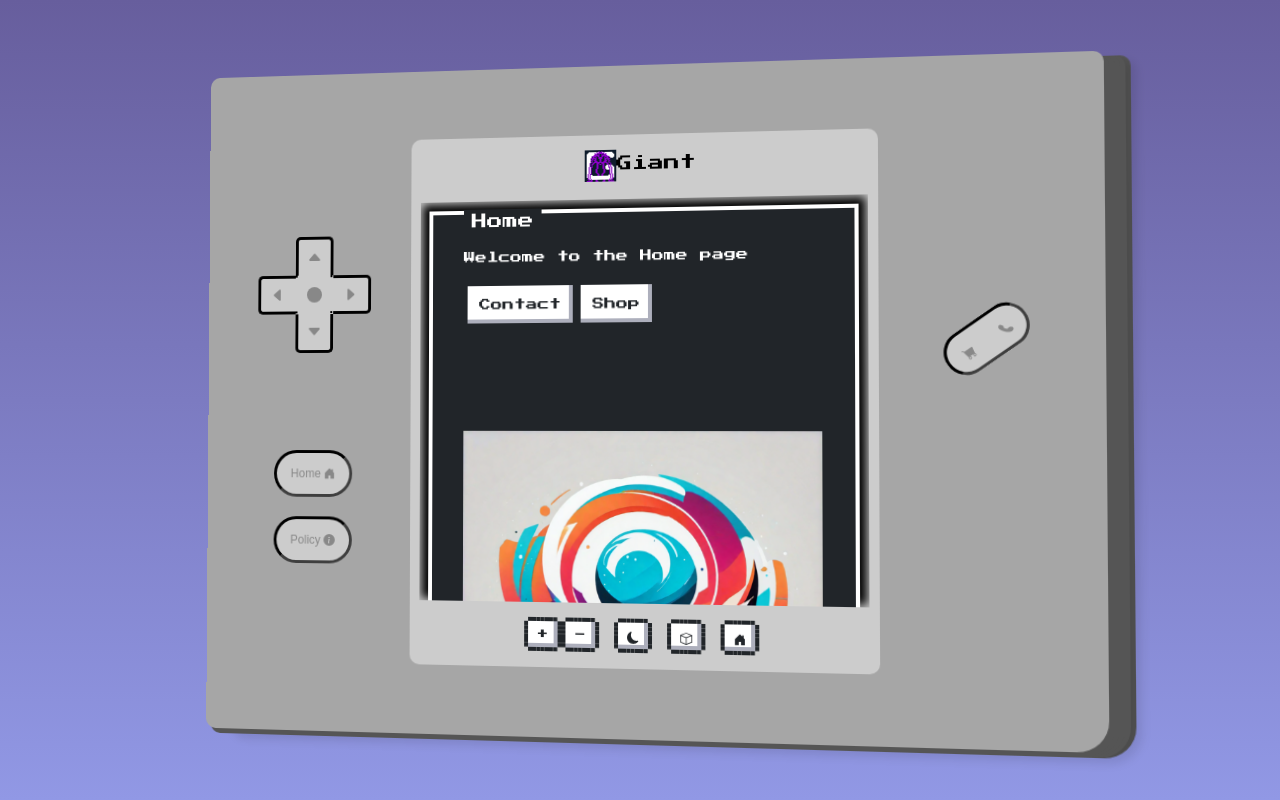
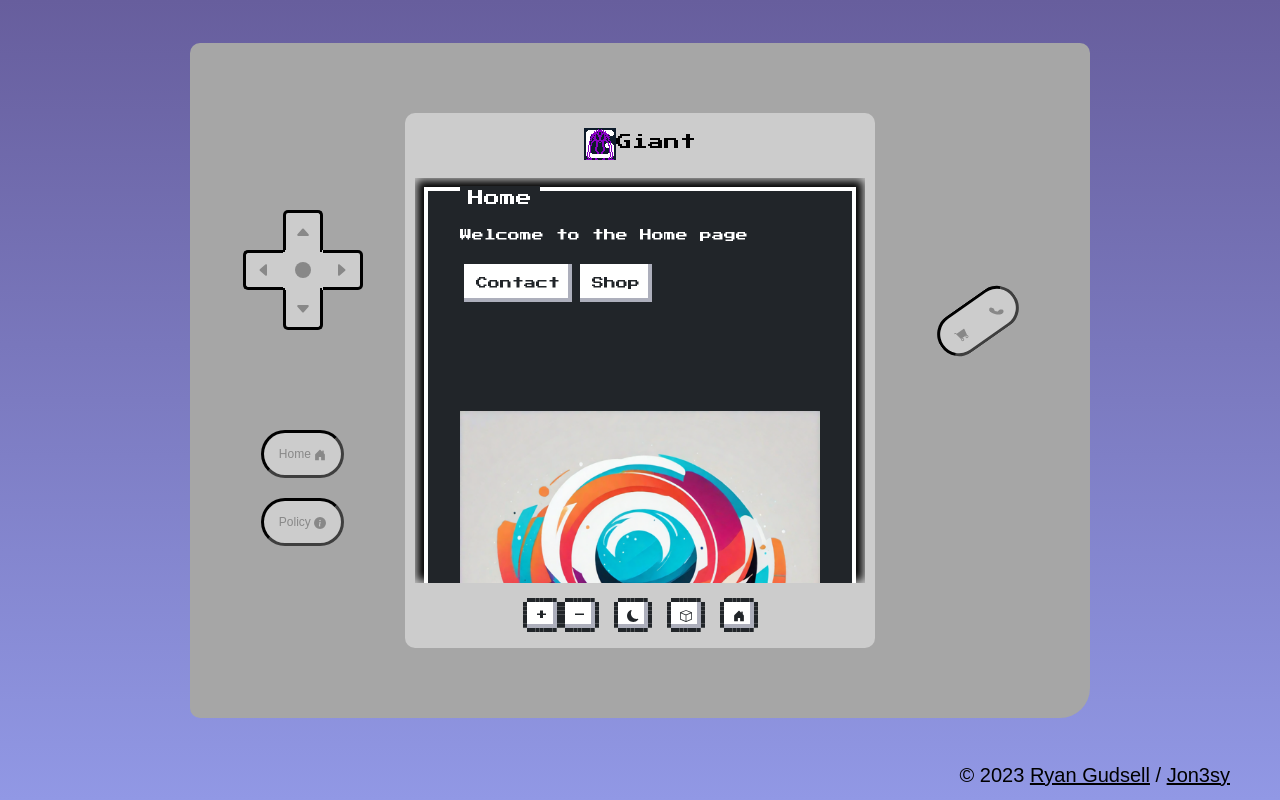
Before and after one commit to ryangudsell/NCNES-Giant, a React (Vite) app: page / in a window 1280 px wide. Built offline with nearby package versions, Linux system fonts and the light colour scheme.

Commit message:
Added Copyright to the creators

```diff
--- a/index.html
+++ b/index.html
@@ -9,6 +9,7 @@
   </head>
   <body>
     <div id="root"></div>
+    <div id="copyright"><p>&copy; 2023 <a href="https://github.com/ryangudsell" target="_blank">Ryan Gudsell</a> / <a href="https://github.com/Jon3sy" target="_blank">Jon3sy</a></p></div>
     <script type="module" src="/src/main.jsx"></script>
   </body>
 </html>
--- a/src/Gameboy.jsx
+++ b/src/Gameboy.jsx
@@ -72,7 +72,7 @@ const Gameboy = () => {
 
   return (
     <>
-      <main id='gameboy' className='gameboy-corner three-d'>
+      <main id='gameboy' className='gameboy-corner'>
       <section id='screen-container' className='gameboy-corner mobile'>
         <article id='settings-container'>
           <ul>
--- a/src/css/App.css
+++ b/src/css/App.css
@@ -32,8 +32,21 @@ a.big-text {
   border-radius: 10px 10px 30px 10px;
 }
 
+#copyright {
+  height: 40px;
+  padding: 0 50px;
+  text-align: right;
+  font-family: Arial, Helvetica, sans-serif;
+}
+#copyright p, #copyright a {
+  color: black;
+  font-size: 20px !important;
+}
+#copyright a {
+  text-decoration: underline;
+}
+
 #root, body {
-  background: linear-gradient(#675e9d, #9198e5);
   overflow: hidden !important;
   overflow-x: hidden !important;
   overflow-y: hidden !important;
@@ -44,12 +57,13 @@ a.big-text {
 #root {
   display: flex;
   width: 100%;
-  height: 100%;
+  height: calc(100% - 40px);
   justify-content: center;
   align-items: center;
 }
 
 body {
+  background: linear-gradient(#675e9d, #9198e5);
   width: 100vw;
   height: 100vh;
 }
@@ -58,7 +72,7 @@ body {
   background-color: #A6A6A6;
   color: black;
   width: 400px;
-  height: 100vh;
+  height: calc(100% - 40px);
   max-height: 675px !important;
   padding: 10px;
   overflow: hidden;
--- a/src/css/responsive/_mobile.scss
+++ b/src/css/responsive/_mobile.scss
@@ -7,8 +7,19 @@
     border-radius: 10px 10px 30px 10px;
 }
 
+#copyright {
+    height: 40px;
+    padding: 0 50px;
+    text-align: right;
+    font-family: Arial, Helvetica, sans-serif;
+    p, a {
+        color: $black;
+        font-size: 20px !important;
+    }
+    a {text-decoration: underline;}
+}
+
 #root, body {
-    background: linear-gradient(#675e9d, #9198e5);
     overflow: hidden !important;
     overflow-x: hidden !important;
     overflow-y: hidden !important;
@@ -19,12 +30,13 @@
 #root {
     display: flex;
     width: 100%;
-    height: 100%;
+    height: calc(100% - 40px);
     justify-content: center;
     align-items: center;
 }
 
 body {
+    background: linear-gradient(#675e9d, #9198e5);
     width: 100vw;
     height: 100vh;
 }
@@ -35,7 +47,7 @@ body {
     background-color: $gameboy-grey;
     color: $black;
     width: 400px;
-    height: 100vh;
+    height: calc(100% - 40px);
     max-height: 675px !important;
     padding: 10px;
     overflow: hidden;
```
Also changed, not shown: src/css/App.min.css.
